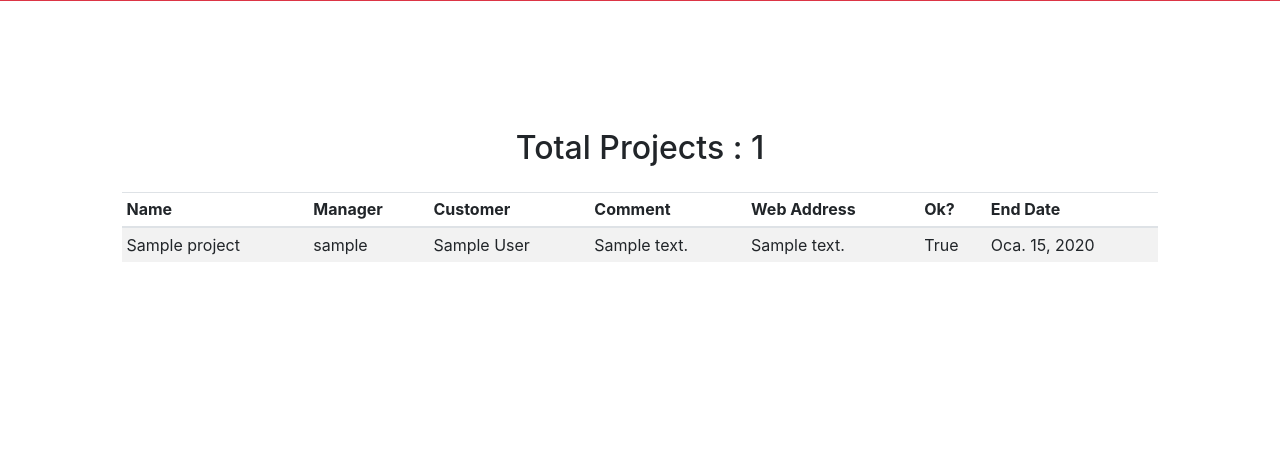
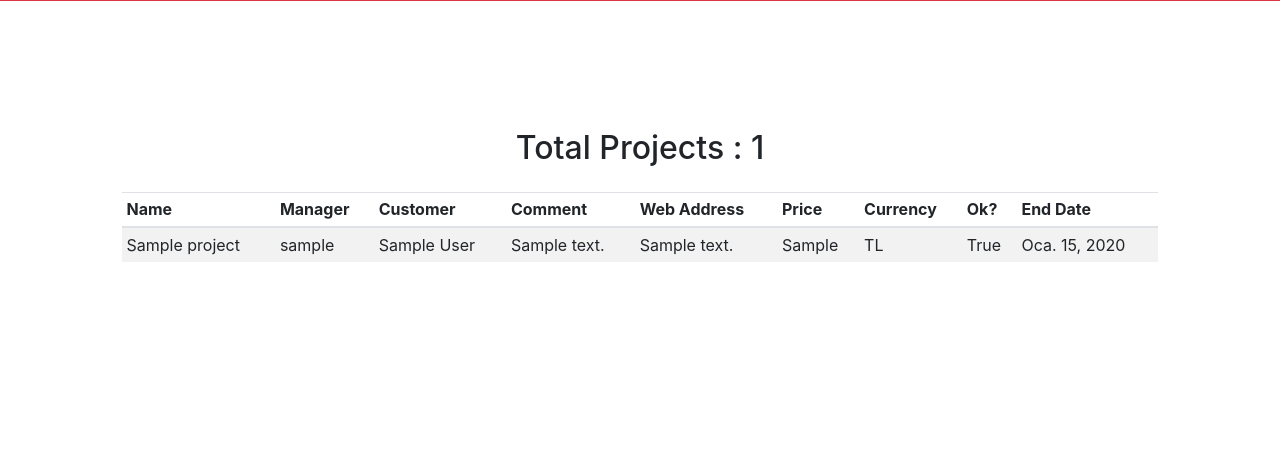
Before and after one commit to fehsand/p3_dashboard2, a Django app: page /projects/ in a window 1280 px wide. Shown: the part 458-912 px from the top of the page. Run offline with Django 3.2, Linux system fonts and the light colour scheme; tables that the repository leaves empty hold one stand-in row (values such as "Sample post"); some libraries are stand-ins or nearby versions.

Commit message:
Gelistirme.

```diff
--- a/mainapp/templates/mainapp/projects.html
+++ b/mainapp/templates/mainapp/projects.html
@@ -20,6 +20,8 @@
                         <th>Customer</th>
                         <th>Comment</th>
                         <th>Web Address</th>
+                        <th>Price</th>
+                        <th>Currency</th>
                         <th>Ok?</th>
                         <th>End Date</th>
                     </tr>
@@ -32,6 +34,8 @@
                         <td>{{item.project_owner}}</td>
                         <td>{{item.project_comment}}</td>
                         <td>{{item.project_w_address}}</td>
+                        <td>{{item.project_price}}</td>
+                        <td>{{item.project_currency}}</td>
                         <td>{{item.project_is_ready}}</td>
                         <td>{{item.project_end_date}}</td>
                     </tr>
```
